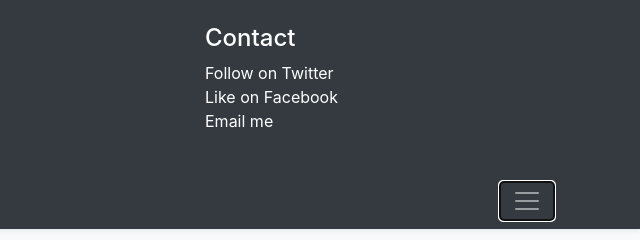
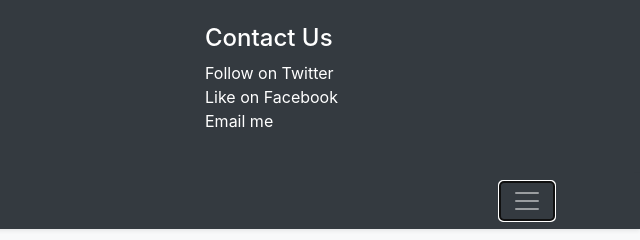
Before and after one commit to hokanssl/meme-demo, a plain HTML site: page index.html in a window 1280 px wide. Both pictures are taken after a click on the button "Toggle navigation". Shown: the top 240 px of the page, 640-1280 px from the left. Drawn offline with nearby package versions, Linux system fonts and the light colour scheme.

Commit message:
Update index.html

```diff
--- a/index.html
+++ b/index.html
@@ -21,7 +21,7 @@
           <p class="text-muted">Memes.</p>
         </div>
         <div class="col-sm-4 offset-md-1 py-4">
-          <h4 class="text-white">Contact</h4>
+          <h4 class="text-white">Contact Us</h4>
           <ul class="list-unstyled">
             <li><a href="#" class="text-white">Follow on Twitter</a></li>
             <li><a href="#" class="text-white">Like on Facebook</a></li>
```
